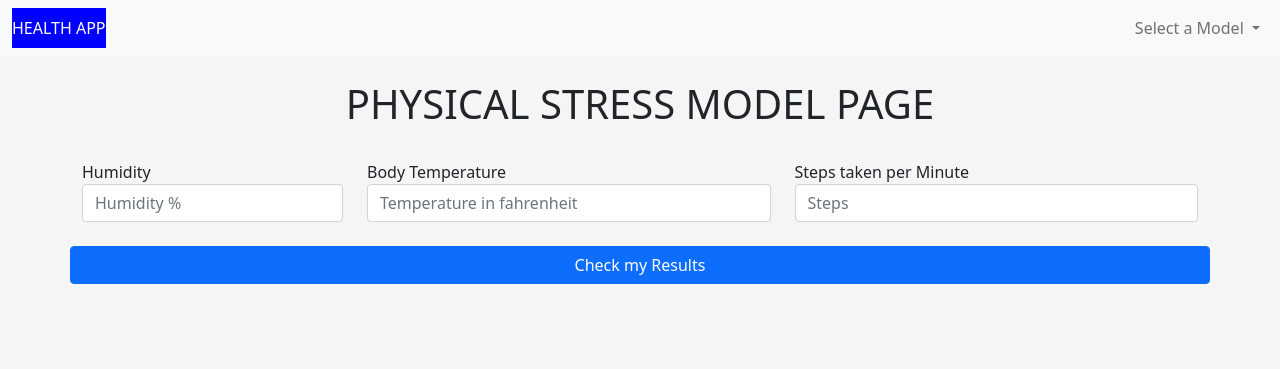
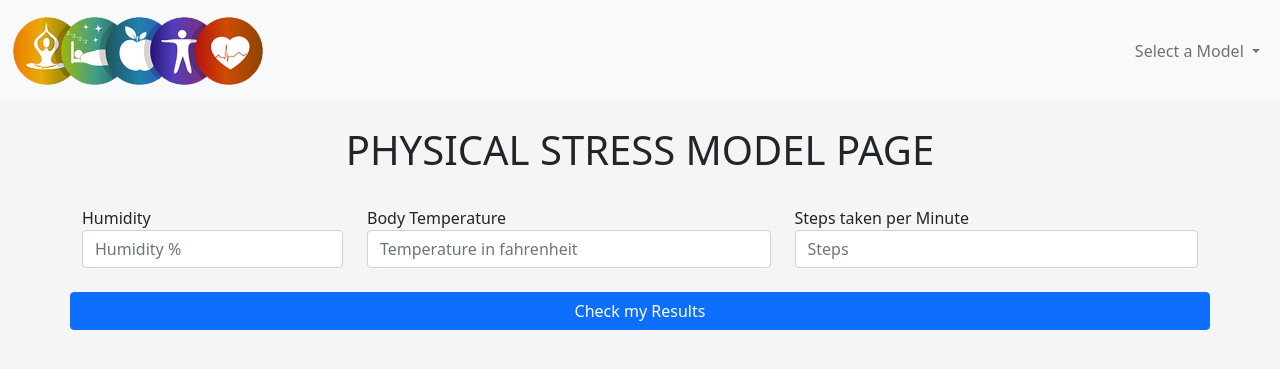
Before and after one commit to RealDreammaker/Machine-Learning-Health-App, a Flask app: page /stress_dash.html in a window 1280 px wide. Shown: the top 369 px of the page. Run offline with Flask 2, Linux system fonts and the light colour scheme.

Commit message:
minor adjusts

```diff
--- a/HealthApp/app/app.py
+++ b/HealthApp/app/app.py
@@ -139,7 +139,8 @@ def stress_predict():
 
     stressX = stress_df.values
 
-    stress_model = pickle.load(open("HealthApp\models/KNNmodel_stress_prediction",'rb'))
+
+    stress_model = pickle.load(open(file_path,'rb'))
 
     # convert nparray to list so we can
     # serialise as json
--- a/HealthApp/app/templates/body_performance_dash.html
+++ b/HealthApp/app/templates/body_performance_dash.html
@@ -14,8 +14,9 @@
 <body class = 'body' style='background-color: whitesmoke;'>
   <nav class="navbar navbar-expand-lg navbar-light bg-light" style="background-color: white;">
     <div class="container-fluid">
-      <span class="navbar-text" style="color:white;background-color:blue;">
-        HEALTH APP
+      <span class="navbar-text" style="color:white;">
+        <a href="index.html"><img src="../static/images/logo.png" style="width:55%" title="Go to homepage"></a>
+
       </span>
       <button class="navbar-toggler" type="button" data-bs-toggle="collapse" data-bs-target="#navbarText" aria-controls="navbarText" aria-expanded="false" aria-label="Toggle navigation">
         <span class="navbar-toggler-icon"></span>
--- a/HealthApp/app/templates/index.html
+++ b/HealthApp/app/templates/index.html
@@ -13,8 +13,8 @@
 <body class = 'body' style='background-color: whitesmoke;'>
   <nav class="navbar navbar-expand-lg navbar-light bg-light" style="background-color: white;">
     <div class="container-fluid">
-      <span class="navbar-text" style="color:white;background-color:blue;">
-        logo
+      <span class="navbar-text" style="color:white;">
+        <a href="index.html"><img src="../static/images/logo.png" style="width:55%" title="Go to homepage"></a>
       </span>
       <button class="navbar-toggler" type="button" data-bs-toggle="collapse" data-bs-target="#navbarText" aria-controls="navbarText" aria-expanded="false" aria-label="Toggle navigation">
         <span class="navbar-toggler-icon"></span>
--- a/HealthApp/app/templates/stress_dash.html
+++ b/HealthApp/app/templates/stress_dash.html
@@ -14,8 +14,8 @@
 <body class = 'body' style='background-color: whitesmoke;'>
   <nav class="navbar navbar-expand-lg navbar-light bg-light" style="background-color: white;">
     <div class="container-fluid">
-      <span class="navbar-text" style="color:white;background-color:blue;">
-        HEALTH APP
+      <span class="navbar-text" style="color:white;">
+        <a href="index.html"><img src="../static/images/logo.png" style="width:55%" title="Go to homepage"></a>
       </span>
       <button class="navbar-toggler" type="button" data-bs-toggle="collapse" data-bs-target="#navbarText" aria-controls="navbarText" aria-expanded="false" aria-label="Toggle navigation">
         <span class="navbar-toggler-icon"></span>
--- a/HealthApp/app/templates/stroke_dash.html
+++ b/HealthApp/app/templates/stroke_dash.html
@@ -14,8 +14,9 @@
 <body class = 'body' style='background-color: whitesmoke;'>
   <nav class="navbar navbar-expand-lg navbar-light bg-light" style="background-color: white;">
     <div class="container-fluid">
-      <span class="navbar-text" style="color:white;background-color:blue;">
-        HEALTH APP
+      <span class="navbar-text" style="color:white;">
+        <a href="index.html"><img src="../static/images/logo.png" style="width:55%" title="Go to homepage"></a>
+
       </span>
       <button class="navbar-toggler" type="button" data-bs-toggle="collapse" data-bs-target="#navbarText" aria-controls="navbarText" aria-expanded="false" aria-label="Toggle navigation">
         <span class="navbar-toggler-icon"></span>
--- a/HealthApp/app/templates/travel_insurance_dash.html
+++ b/HealthApp/app/templates/travel_insurance_dash.html
@@ -14,8 +14,9 @@
 <body class = 'body' style='background-color: whitesmoke;'>
   <nav class="navbar navbar-expand-lg navbar-light bg-light" style="background-color: white;">
     <div class="container-fluid">
-      <span class="navbar-text" style="color:white;background-color:blue;">
-        HEALTH APP
+      <span class="navbar-text" style="color:white;">
+        <a href="index.html"><img src="../static/images/logo.png" style="width:55%" title="Go to homepage"></a>
+
       </span>
       <button class="navbar-toggler" type="button" data-bs-toggle="collapse" data-bs-target="#navbarText" aria-controls="navbarText" aria-expanded="false" aria-label="Toggle navigation">
         <span class="navbar-toggler-icon"></span>
```
